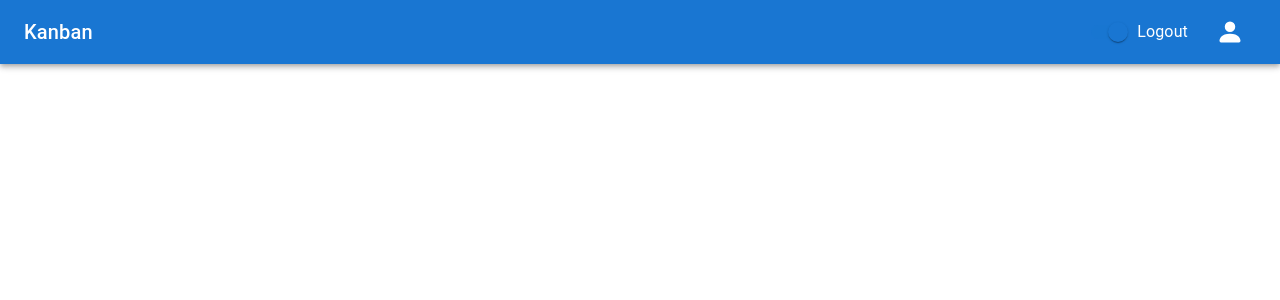
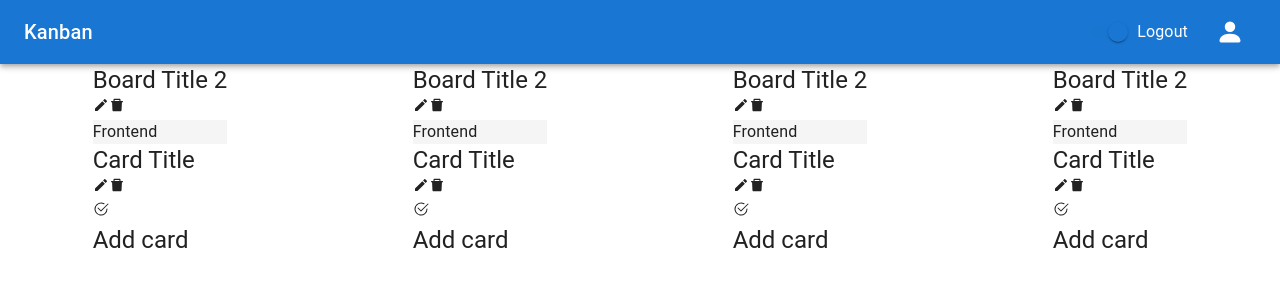
Before and after one commit to sarveshh/react-kanban, a React (Create React App) app: page / in a window 1280 px wide. Shown: the top 300 px of the page. Built offline with nearby package versions, Linux system fonts and the light colour scheme.

Commit message:
Kanban board skeleton

```diff
--- a/src/App.js
+++ b/src/App.js
@@ -3,8 +3,9 @@ import React from "react";
 import Navbar from "./components/Navbar/Navbar";
 
 //Mui Imports
-import { CssBaseline } from "@mui/material";
+import { CssBaseline, Box } from "@mui/material";
 import { createTheme, ThemeProvider } from "@mui/material";
+import Board from "./components/Board/Board";
 
 function App() {
   const theme = createTheme({
@@ -18,6 +19,12 @@ function App() {
       <ThemeProvider theme={theme}>
         <CssBaseline />
         <Navbar />
+        <Box display="flex" justifyContent="space-around">
+          <Board />
+          <Board />
+          <Board />
+          <Board />
+        </Box>
       </ThemeProvider>
     </div>
   );
--- /dev/null
+++ b/src/components/AddCard/AddCard.js
@@ -0,0 +1,37 @@
+import React, { useState } from "react";
+import { Box, Typography, Button } from "@mui/material";
+import { IoIosClose } from "react-icons/io";
+
+const AddCard = (props) => {
+  const [show, setShow] = useState(false);
+  return (
+    <Box>
+      {show ? (
+        <form
+          onSubmit={(event) => {
+            event.preventDefault();
+            if (props.onSubmit) {
+              props.onSubmit();
+            }
+          }}
+        >
+          <input
+            type="text"
+            defaultValue={props.text}
+            placeholder={props.placeholder}
+          />
+          <Box className="footer">
+            <Button type="submit">{props.buttonText || "Add card"}</Button>
+            <IoIosClose onClick={() => setShow(false)} />
+          </Box>
+        </form>
+      ) : (
+        <Typography variant="h5" onClick={() => setShow(true)}>
+          {props.text || "Add card"}
+        </Typography>
+      )}
+    </Box>
+  );
+};
+
+export default AddCard;
--- a/src/components/Board/Board.js
+++ b/src/components/Board/Board.js
@@ -1,7 +1,24 @@
 import React from "react";
+import { Box, Typography } from "@mui/material";
+import { MdEdit } from "react-icons/md";
+import { AiFillDelete } from "react-icons/ai";
+import Card from "../Card/Card";
+import AddCard from "../AddCard/AddCard";
 
 const Board = () => {
-  return <div>Board</div>;
+  return (
+    <Box>
+      <Box>
+        <Typography variant="h5">Board Title 2</Typography>
+        <MdEdit />
+        <AiFillDelete />
+      </Box>
+      <Box className="all_cards">
+        <Card />
+      </Box>
+      <AddCard />
+    </Box>
+  );
 };
 
 export default Board;
--- /dev/null
+++ b/src/components/Card/Card.js
@@ -0,0 +1,25 @@
+import React from "react";
+import { Box, Typography } from "@mui/material";
+import { MdEdit } from "react-icons/md";
+import { AiFillDelete } from "react-icons/ai";
+import { BsCheck2Circle } from "react-icons/bs";
+import Tags from "../Tags/Tags";
+
+const Card = () => {
+  return (
+    <Box>
+      <Box>
+        <Tags text="Frontend" color="#f5f5f5" />
+        <Typography variant="h5">Card Title</Typography>
+        <MdEdit />
+        <AiFillDelete />
+      </Box>
+      <Box className="card_footer">
+        <BsCheck2Circle />
+        {/* <Clock /> */}
+      </Box>
+    </Box>
+  );
+};
+
+export default Card;
--- /dev/null
+++ b/src/components/Tags/Tags.js
@@ -0,0 +1,16 @@
+import React from "react";
+import { Box, Typography } from "@mui/material";
+import { IoIosClose } from "react-icons/io";
+
+const Tags = (props) => {
+  return (
+    <Box style={{ backgroundColor: props.color }}>
+      {props.text}
+      {props.close && (
+        <IoIosClose onClick={props.onClose ? props.onClose() : ""} />
+      )}
+    </Box>
+  );
+};
+
+export default Tags;
```
Also changed, not shown: src/components/AddCard/AddCardStyles.js (added), src/components/Card/CardStyles.js (added), src/components/Tags/TagsStyles.js (added).
